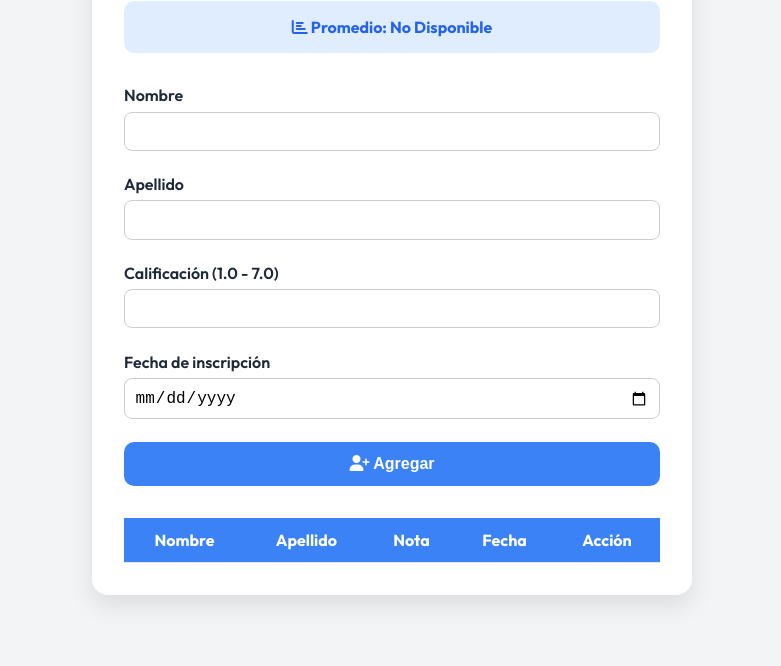
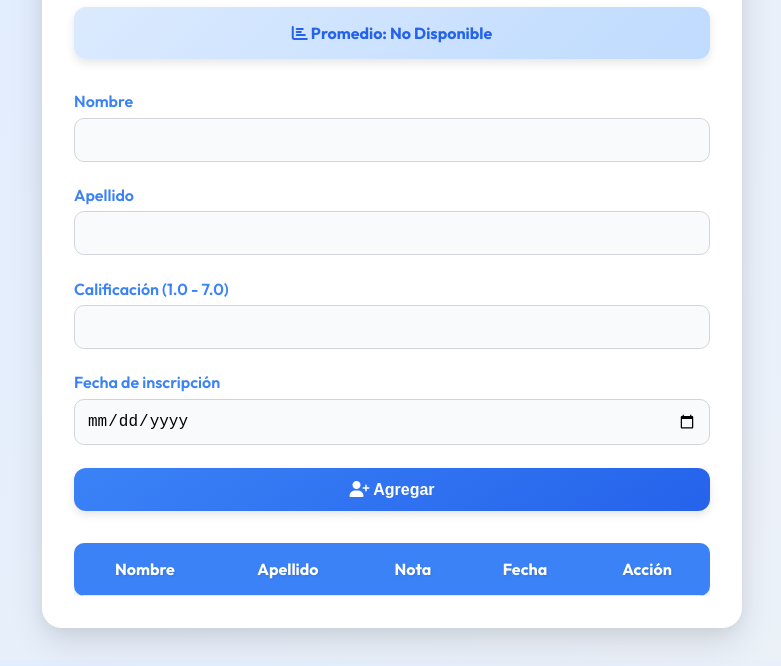
Before and after one commit to Eskisofrenico/Tarea, a plain HTML site: page index.html in a window 1280 px wide. Shown: the part 134-800 px from the top of the page, without its empty margins (248-1029 px from the left). Drawn offline with Linux system fonts and the light colour scheme.

Commit message:
Update style.css

```diff
--- a/style.css
+++ b/style.css
@@ -1,10 +1,11 @@
 :root {
-    --bg: #f3f4f6;
+  --bg: #eef2f7;
   --card-bg: #ffffff;
   --primary: #3b82f6;
   --accent: #2563eb;
   --text: #1f2937;
   --shadow: rgba(0, 0, 0, 0.1);
+  --shadow-3d: rgba(0, 0, 0, 0.2);
 }
 
 * {
@@ -14,7 +15,7 @@
 body {
   margin: 0;
   font-family: 'Outfit', sans-serif;
-    background-color: var(--bg);
+  background: radial-gradient(circle at top left, #e0ecff, #eef2f7);
   color: var(--text);
   display: flex;
   justify-content: center;
@@ -24,28 +25,37 @@
 .card {
   background: var(--card-bg);
   padding: 2rem;
-    border-radius: 16px;
-    box-shadow: 0 10px 25px var(--shadow);
-    max-width: 600px;
+  border-radius: 20px;
+  box-shadow: 0 15px 35px var(--shadow), 0 5px 15px rgba(0, 0, 0, 0.05);
+  max-width: 700px;
   width: 100%;
   animation: fadeIn 0.8s ease-out;
+  transition: transform 0.3s ease, box-shadow 0.3s ease;
+}
+
+.card:hover {
+  transform: translateY(-5px);
+  box-shadow: 0 20px 40px var(--shadow-3d);
 }
 
 h1 {
-    font-size: 1.8rem;
+  font-size: 2rem;
   margin-bottom: 1rem;
   text-align: center;
+  color: var(--accent);
+  text-shadow: 1px 1px 2px rgba(0,0,0,0.1);
 }
 
 .promedio-box {
-    background-color: #e0edff;
+  background: linear-gradient(135deg, #dbeafe, #bfdbfe);
   color: var(--accent);
   font-weight: bold;
   padding: 1rem;
-    border-radius: 10px;
+  border-radius: 12px;
   text-align: center;
   margin-bottom: 2rem;
   animation: slideDown 0.6s ease;
+  box-shadow: 0 4px 10px var(--shadow);
 }
 
 form {
@@ -62,48 +72,58 @@
 label {
   font-weight: 600;
   margin-bottom: 0.4rem;
+  color: var(--primary);
 }
 
 input {
-    padding: 0.6rem;
-    border: 1px solid #ccc;
-    border-radius: 8px;
-    transition: 0.3s;
+  padding: 0.75rem;
+  border: 1px solid #d1d5db;
+  border-radius: 10px;
+  transition: all 0.3s ease;
   font-size: 1rem;
+  background-color: #f9fafb;
 }
 
 input:focus {
   outline: none;
   border-color: var(--primary);
-    box-shadow: 0 0 5px var(--accent);
+  box-shadow: 0 0 10px rgba(59, 130, 246, 0.3);
+  background-color: white;
 }
 
 .error {
-    color: red;
+  color: #e11d48;
   font-size: 0.85rem;
   margin-top: 4px;
-    display: block;
 }
 
 input.error-input {
-    border-color: red;
-    box-shadow: 0 0 5px rgba(255, 0, 0, 0.3);
+  border-color: #e11d48;
+  box-shadow: 0 0 8px rgba(255, 0, 0, 0.3);
+  background-color: #fff5f5;
 }
 
 button {
-    background-color: var(--primary);
+  background: linear-gradient(145deg, var(--primary), var(--accent));
   color: white;
   padding: 0.8rem;
   font-size: 1rem;
   border: none;
-    border-radius: 10px;
+  border-radius: 12px;
   cursor: pointer;
-    transition: background 0.3s ease;
   font-weight: 600;
+  transition: transform 0.2s ease, box-shadow 0.2s ease;
+  box-shadow: 0 4px 8px var(--shadow);
 }
 
 button:hover {
-    background-color: var(--accent);
+  transform: translateY(-2px);
+  box-shadow: 0 6px 12px var(--shadow-3d);
+}
+
+button:active {
+  transform: translateY(1px);
+  box-shadow: inset 0 2px 4px rgba(0,0,0,0.2);
 }
 
 .tabla-container {
@@ -114,24 +134,34 @@
 table {
   width: 100%;
   border-collapse: collapse;
+  background-color: white;
+  border-radius: 10px;
+  overflow: hidden;
+  box-shadow: 0 5px 15px var(--shadow);
 }
 
 th, td {
   text-align: center;
-    padding: 0.75rem;
+  padding: 1rem;
   border-bottom: 1px solid #e5e7eb;
 }
 
 th {
-    background-color: var(--primary);
+  background: var(--primary);
   color: white;
+  font-weight: bold;
+  text-shadow: 1px 1px 2px rgba(0,0,0,0.1);
 }
 
 tr:nth-child(even) {
-    background-color: #f9fafb;
+  background-color: #f1f5f9;
 }
 
-  /* Animaciones */
+tr:hover {
+  background-color: #e0f2fe;
+  transition: background 0.2s ease;
+}
+
 @keyframes fadeIn {
   from {
     opacity: 0;
```
Lines whose indentation alone changed are shown as unchanged.
